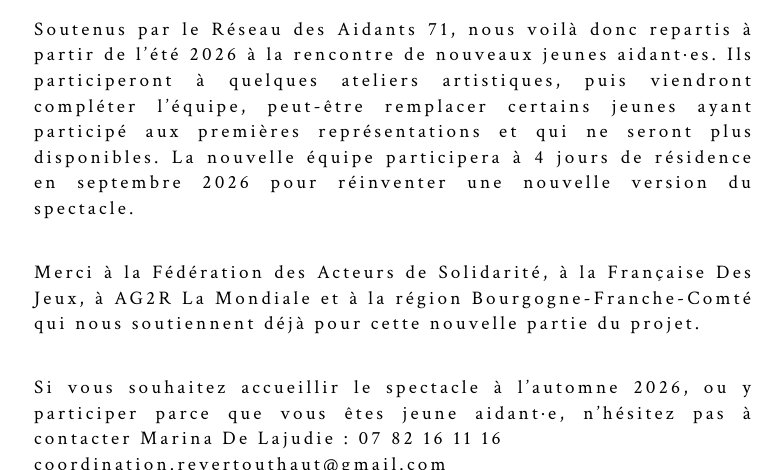
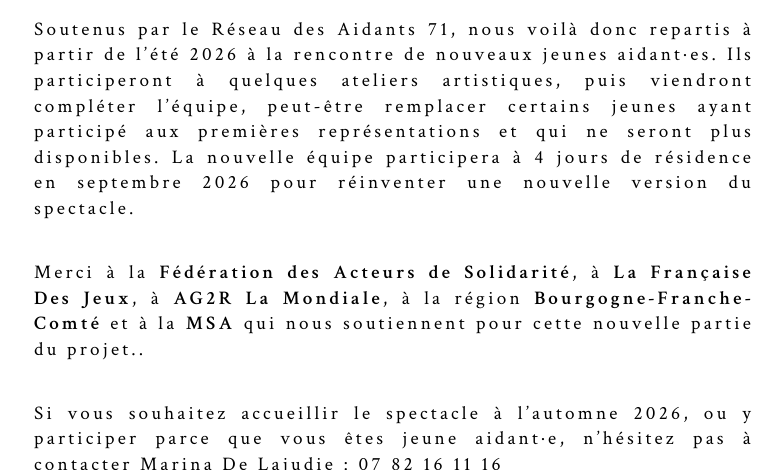
Before and after one commit to leshnik/revertouthaut, a Jekyll site: the page built from les-emmeles.md, in a window 1280 px wide and 900 px high, scrolled down 589 px, cut to the strip 0-470 px from the top of the window. Shown: the whole strip, without its empty margins (246-1028 px from the left). Built offline with Jekyll 4.4.1, drawn with Linux system fonts in a browser that asks for light colours.

Commit message:
institions, nouvelle page, emmeles - new partners

```diff
--- a/les-emmeles.md
+++ b/les-emmeles.md
@@ -11,7 +11,7 @@ Créé en 2025 pour et avec des <a href="jeunes-aidants">jeunes aidant&middot;es
 
 <p class="intro-text">Soutenus par le Réseau des Aidants 71, nous voilà donc repartis à partir de l’été 2026 à la rencontre de nouveaux jeunes aidant&middot;es. Ils participeront à quelques ateliers artistiques, puis viendront compléter l’équipe, peut-être remplacer certains jeunes ayant participé aux premières représentations et qui ne seront plus disponibles. La nouvelle équipe participera à 4 jours de résidence en septembre 2026 pour réinventer une nouvelle version du spectacle.</p>
 
-<p class="intro-text">Merci à la Fédération des Acteurs de Solidarité, à la Française Des Jeux, à  AG2R La Mondiale et à la région Bourgogne-Franche-Comté qui nous soutiennent déjà pour cette nouvelle partie du projet.
+<p class="intro-text">Merci à la <strong>Fédération des Acteurs de Solidarité</strong>, à <strong>La Française Des Jeux</strong>, à <strong>AG2R La Mondiale</strong>, à la région <strong>Bourgogne-Franche-Comté</strong> et à la <strong>MSA</strong> qui nous soutiennent pour cette nouvelle partie du projet..
 </p>
 
 <p class="intro-text">Si vous souhaitez accueillir le spectacle à l’automne 2026, ou y participer parce que vous êtes jeune aidant&middot;e, n’hésitez pas à contacter Marina De Lajudie :
```
Also changed, not shown: institutions-et-partenaires.md (+3 -0 lines), une-nouvelle-page.md (+1 -1 lines).
